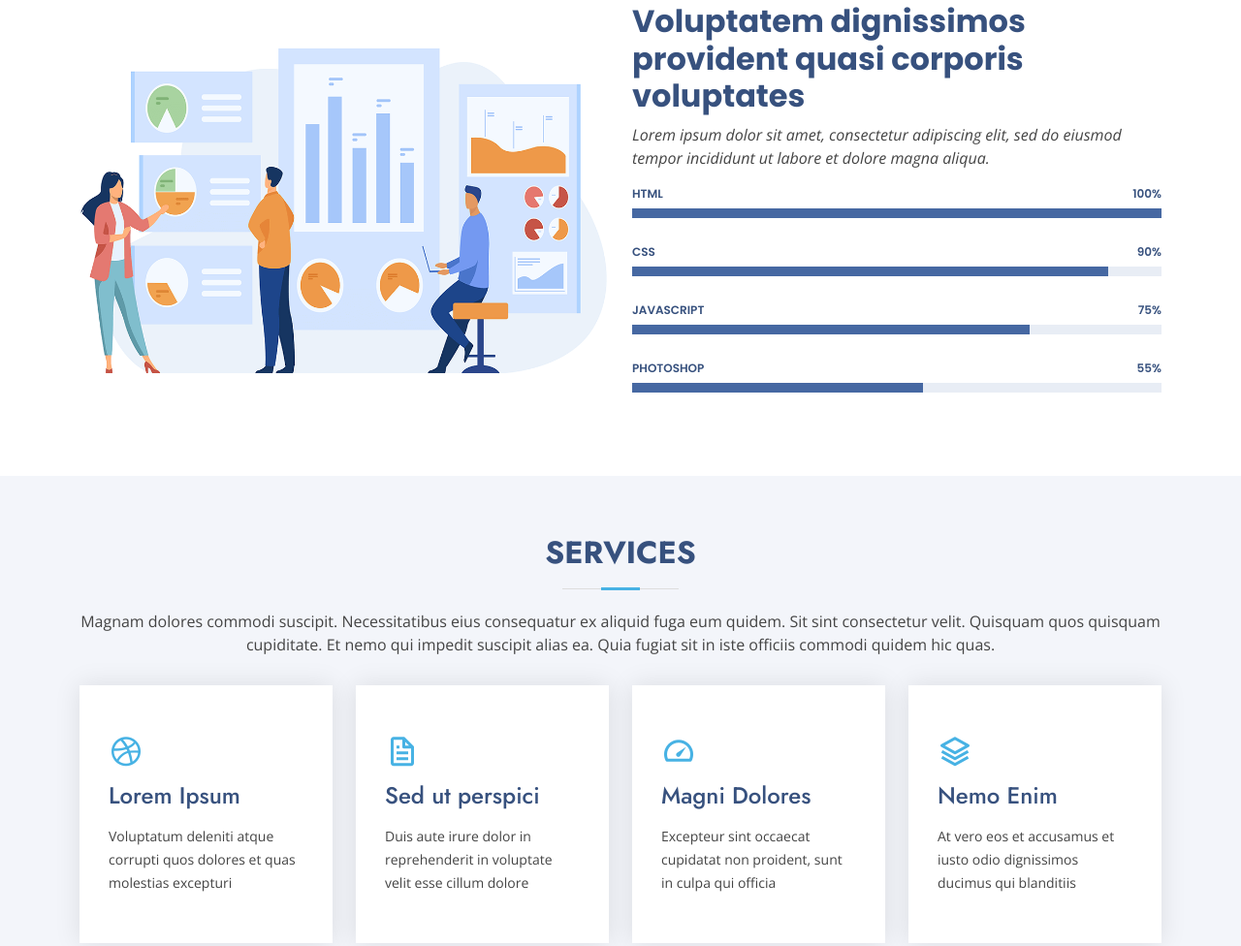
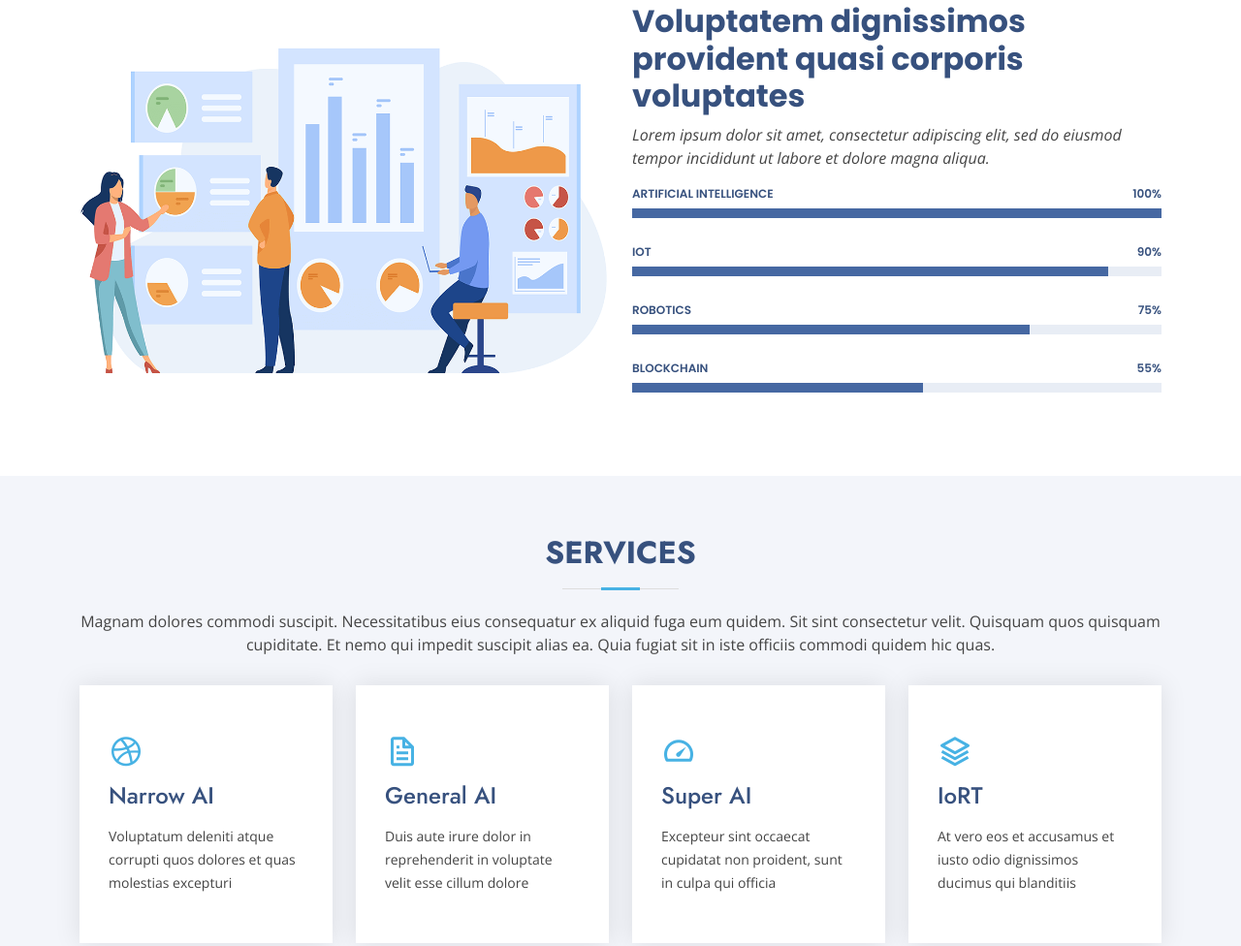
Before and after one commit to superpath/website.io, a plain HTML site: page index.html in a window 1280 px wide. Shown: the part 1928-2904 px from the top of the page at 97% size. Drawn offline with nearby package versions, Linux system fonts and the light colour scheme.

Commit message:
Update index.html

```diff
--- a/index.html
+++ b/index.html
@@ -237,28 +237,28 @@
             <div class="skills-content">
 
               <div class="progress">
-                <span class="skill">HTML <i class="val">100%</i></span>
+                <span class="skill">Artificial Intelligence <i class="val">100%</i></span>
                 <div class="progress-bar-wrap">
                   <div class="progress-bar" role="progressbar" aria-valuenow="100" aria-valuemin="0" aria-valuemax="100"></div>
                 </div>
               </div>
 
               <div class="progress">
-                <span class="skill">CSS <i class="val">90%</i></span>
+                <span class="skill">IoT <i class="val">90%</i></span>
                 <div class="progress-bar-wrap">
                   <div class="progress-bar" role="progressbar" aria-valuenow="90" aria-valuemin="0" aria-valuemax="100"></div>
                 </div>
               </div>
 
               <div class="progress">
-                <span class="skill">JavaScript <i class="val">75%</i></span>
+                <span class="skill">Robotics <i class="val">75%</i></span>
                 <div class="progress-bar-wrap">
                   <div class="progress-bar" role="progressbar" aria-valuenow="75" aria-valuemin="0" aria-valuemax="100"></div>
                 </div>
               </div>
 
               <div class="progress">
-                <span class="skill">Photoshop <i class="val">55%</i></span>
+                <span class="skill">Blockchain <i class="val">55%</i></span>
                 <div class="progress-bar-wrap">
                   <div class="progress-bar" role="progressbar" aria-valuenow="55" aria-valuemin="0" aria-valuemax="100"></div>
                 </div>
@@ -285,7 +285,7 @@
           <div class="col-xl-3 col-md-6 d-flex align-items-stretch" data-aos="zoom-in" data-aos-delay="100">
             <div class="icon-box">
               <div class="icon"><i class="bx bxl-dribbble"></i></div>
-              <h4><a href="">Lorem Ipsum</a></h4>
+              <h4><a href="">Narrow AI</a></h4>
               <p>Voluptatum deleniti atque corrupti quos dolores et quas molestias excepturi</p>
             </div>
           </div>
@@ -293,7 +293,7 @@
           <div class="col-xl-3 col-md-6 d-flex align-items-stretch mt-4 mt-md-0" data-aos="zoom-in" data-aos-delay="200">
             <div class="icon-box">
               <div class="icon"><i class="bx bx-file"></i></div>
-              <h4><a href="">Sed ut perspici</a></h4>
+              <h4><a href="">General AI</a></h4>
               <p>Duis aute irure dolor in reprehenderit in voluptate velit esse cillum dolore</p>
             </div>
           </div>
@@ -301,7 +301,7 @@
           <div class="col-xl-3 col-md-6 d-flex align-items-stretch mt-4 mt-xl-0" data-aos="zoom-in" data-aos-delay="300">
             <div class="icon-box">
               <div class="icon"><i class="bx bx-tachometer"></i></div>
-              <h4><a href="">Magni Dolores</a></h4>
+              <h4><a href="">Super AI</a></h4>
               <p>Excepteur sint occaecat cupidatat non proident, sunt in culpa qui officia</p>
             </div>
           </div>
@@ -309,7 +309,7 @@
           <div class="col-xl-3 col-md-6 d-flex align-items-stretch mt-4 mt-xl-0" data-aos="zoom-in" data-aos-delay="400">
             <div class="icon-box">
               <div class="icon"><i class="bx bx-layer"></i></div>
-              <h4><a href="">Nemo Enim</a></h4>
+              <h4><a href="">IoRT</a></h4>
               <p>At vero eos et accusamus et iusto odio dignissimos ducimus qui blanditiis</p>
             </div>
           </div>
```
